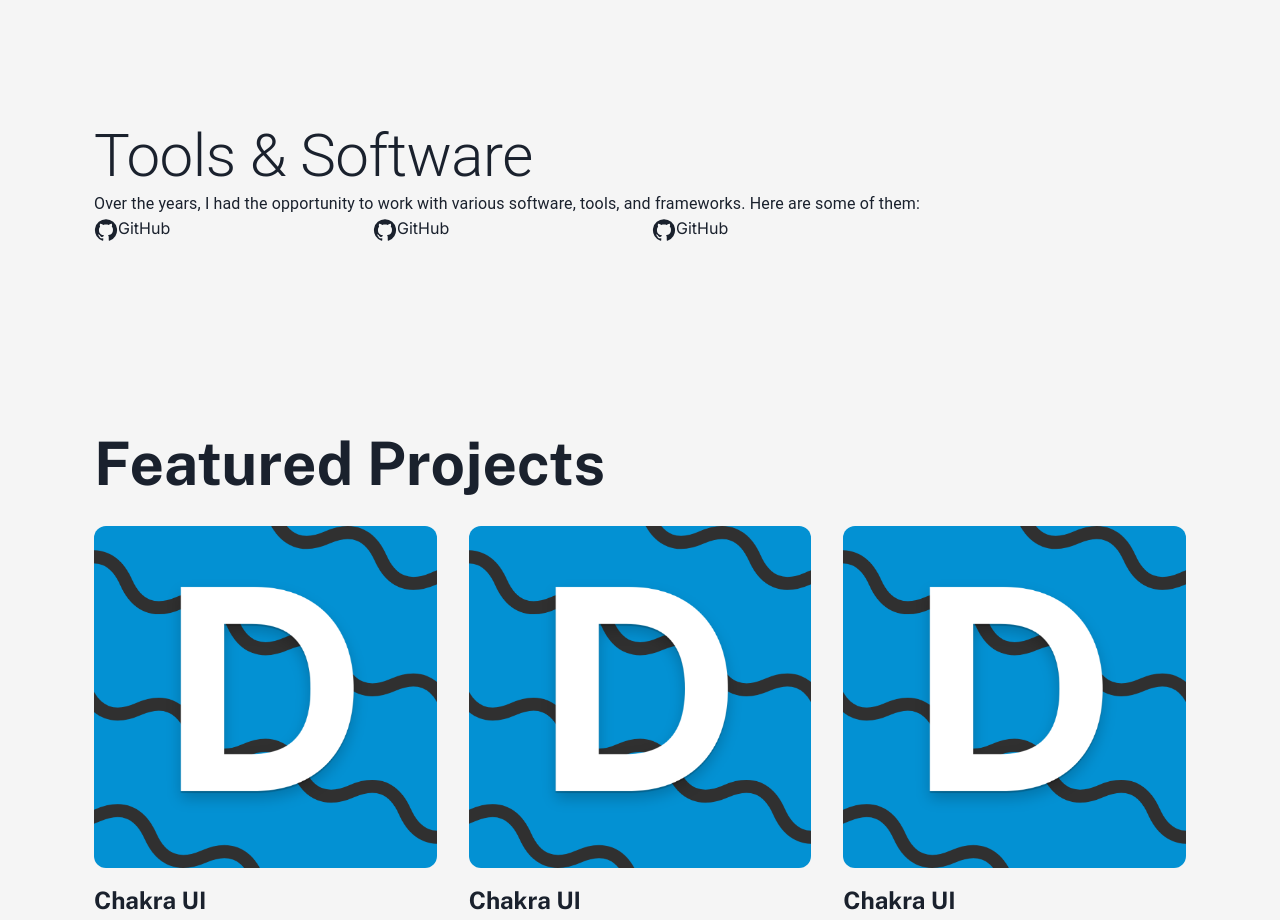
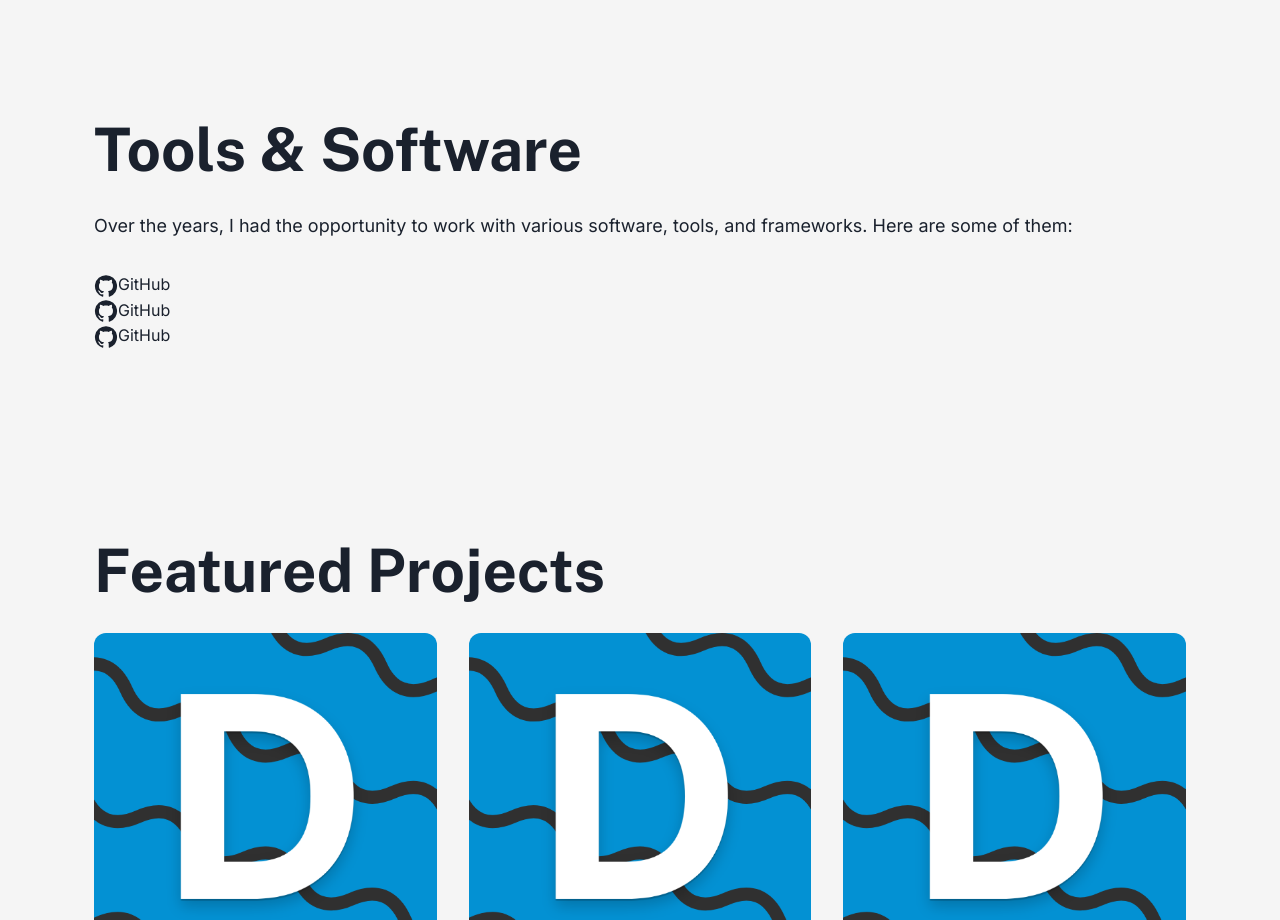
Before and after one commit to ThePrimeJnr/destinedcodes, a Next.js app: page / in a window 1280 px wide. Shown: the part 1180-2100 px from the top of the page. Built offline with nearby package versions, Linux system fonts and the light colour scheme.

Commit message:
💎 style(lint): npm run prettier

```diff
--- a/components/home/featured-projects.tsx
+++ b/components/home/featured-projects.tsx
@@ -37,9 +37,7 @@
 
   return (
     <div id="featured-projects" className="py-24">
-      <h2 className="font-bold text-4xl md:text-6xl mb-8">
-        Featured Projects
-      </h2>
+      <h2 className="font-bold text-4xl md:text-6xl mb-8">Featured Projects</h2>
       <div className="grid gap-8 sm:grid-cols-1 md:grid-cols-2 lg:grid-cols-3">
         {featuredProjects.map((project, index) => (
           <div key={index}>
--- a/components/home/tools-and-software.tsx
+++ b/components/home/tools-and-software.tsx
@@ -1,28 +1,24 @@
 // components/home/tools-and-software.js
 import tools from '@/data/tools-and-software';
-import { Chip, Grid, Typography } from '@mui/material';
 
 const ToolsAndSoftware = () => {
   return (
     <div id="tools-software" className="py-24">
-      <Typography
-        variant="h2"
-        className="font-bold text-4xl md:text-6xl mb-8 text-center md:text-left"
-      >
+      <h2 className="font-bold text-4xl md:text-6xl mb-8 text-center md:text-left">
         Tools &amp; Software
-      </Typography>
-      <Typography variant="body1" className="text-lg mb-8">
+      </h2>
+      <p className="text-lg mb-8">
         Over the years, I had the opportunity to work with various software,
         tools, and frameworks. Here are some of them:
-      </Typography>
-      <Grid container spacing={3}>
+      </p>
+      <div>
         {tools.map((tool, index) => (
-          <Grid item xs={12} sm={6} md={4} lg={3} key={index} className="gap-2">
+          <div key={index} className="gap-2">
             <tool.icon />
             <span>{tool.name}</span>
-          </Grid>
+          </div>
         ))}
-      </Grid>
+      </div>
     </div>
   );
 };
--- a/components/layouts/body.tsx
+++ b/components/layouts/body.tsx
@@ -5,11 +5,7 @@
 const inter = Inter({ subsets: ['latin'] });
 
 const Body = ({ children }: { children: React.ReactNode }) => {
-  return (
-    <main className="container px-4 md:px-6">
-      {children}
-    </main>
-  );
+  return <main className="container px-4 md:px-6">{children}</main>;
 };
 
 export default Body;
--- a/components/ui/command.tsx
+++ b/components/ui/command.tsx
@@ -1,8 +1,8 @@
 'use client';
 
+import { Search } from '@mui/icons-material';
 import { type DialogProps } from '@radix-ui/react-dialog';
 import { Command as CommandPrimitive } from 'cmdk';
-import { Search } from '@mui/icons-material';
 import * as React from 'react';
 
 import { cn } from '@/lib/utils/shadcn';
--- a/site.config.ts
+++ b/site.config.ts
@@ -1,15 +1,15 @@
 import {
-  HomeOutlined,
   ArticleOutlined,
   Code,
+  DescriptionOutlined,
   EventAvailableOutlined,
+  GitHub,
+  HomeOutlined,
+  LinkedIn,
+  MailOutlined,
   VideoLibraryOutlined,
-  MailOutlined,
-  GitHub,
   X,
-  LinkedIn,
   YouTube,
-  DescriptionOutlined,
 } from '@mui/icons-material';
 
 export const siteData: any = {
@@ -35,7 +35,11 @@
 
   footer: {
     socials: [
-      { name: 'Mail', value: 'destinysaturday@example.com', logo: MailOutlined },
+      {
+        name: 'Mail',
+        value: 'destinysaturday@example.com',
+        logo: MailOutlined,
+      },
       {
         name: 'GitHub',
         value: 'https://github.com/destinedcodes',
```
Also changed, not shown: data/projects/00-chakra-ui copy 2.mdx (line endings or trailing spaces).
